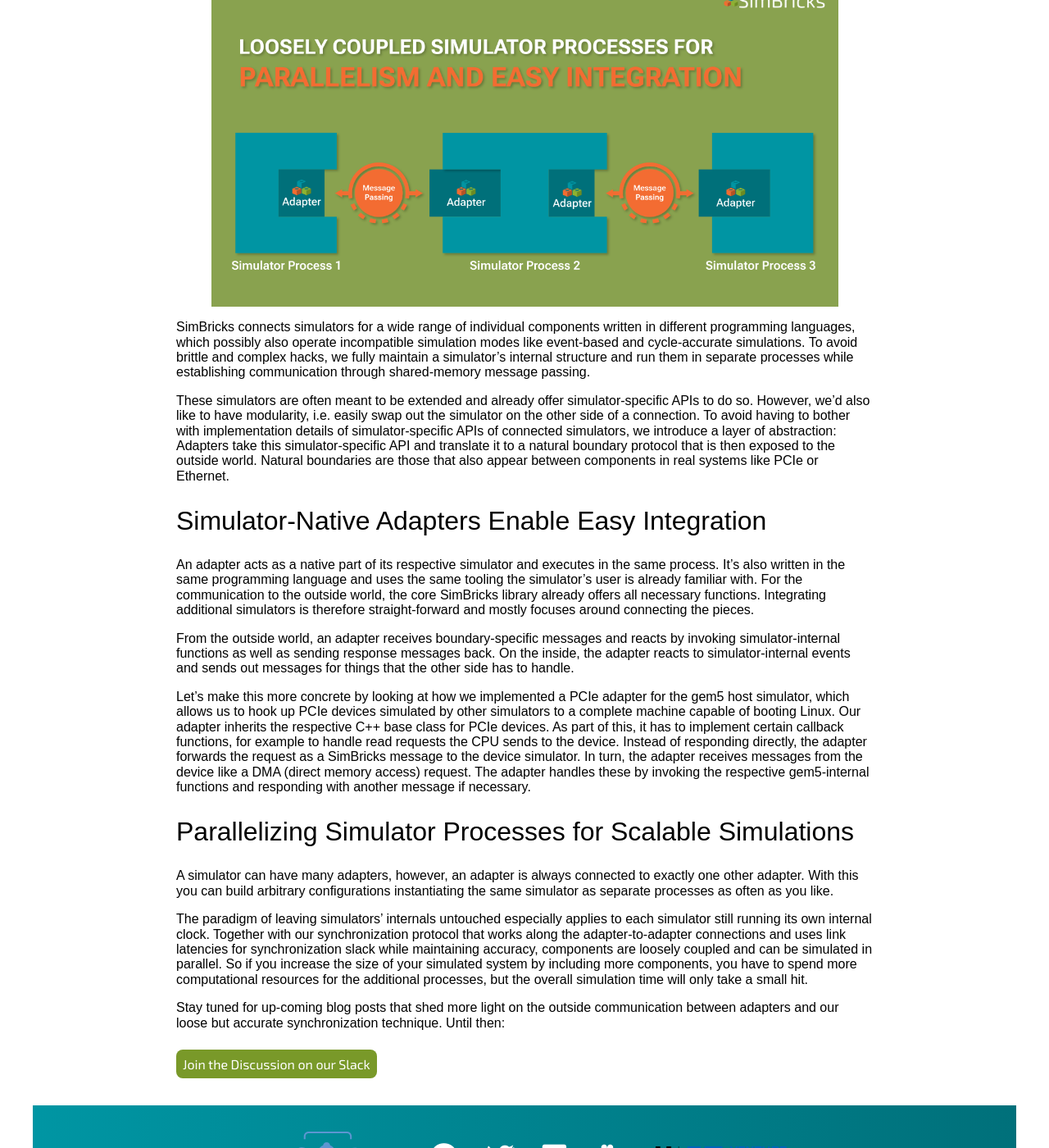
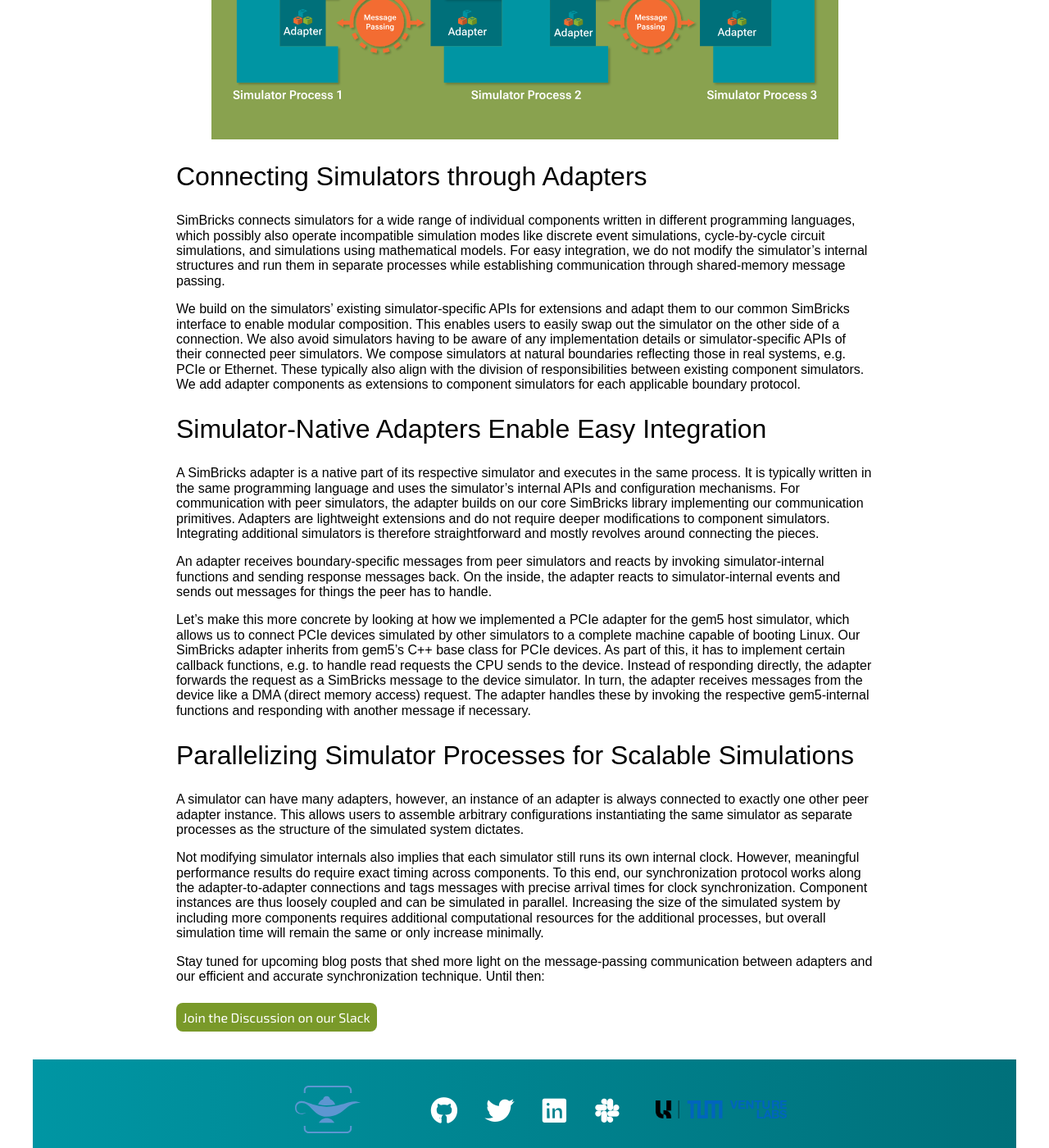
Before and after one commit to simbricks/simbricks.github.io, a Jekyll site: the page built from _posts/2024-06-27-loosely-coupled-simulator-processes.md, in a window 1280 px wide and 1400 px high, scrolled down 878 px. Shown: the whole window at 82% size. Built offline with Jekyll 4.4.1, drawn with Linux system fonts in a browser that asks for light colours; some web fonts are replaced; some of the changed text lies outside the part shown.

Commit message:
pass over today's blog post

```diff
--- a/_posts/2024-06-27-loosely-coupled-simulator-processes.md
+++ b/_posts/2024-06-27-loosely-coupled-simulator-processes.md
@@ -2,85 +2,93 @@
 title: "Loosely Coupled Simulator Processes for Parallelism and Easy Integration"
 subtitle: "Our secret to scalably connect and integrate a range of independent
 and often incompatible simulators into a coherent whole."
-date: 2024-06-28
+date: 2024-06-27
 author: jonas
 permalink: /blog/loosely-coupled-simulator-processes.html
 card_image: /assets/images/blog/loosely-coupled-simulator-processes.png
 ---
 
-We connect individual simulators by introducing adapters, which take simulators'
-internal extensibility APIs and translate them to a suite of SimBricks boundary
-protocols. These are based on real system component boundaries like PCIe and
-Ethernet. Simulator-internal machinery remains untouched by running each
-simulator as a separate process. By just adding an adapter, we can easily
-integrate additional simulators over time.
+SimBricks assembles full-system simulation from multiple simulators running as
+separate, loosely coupled processes. We connect individual simulators by
+introducing adapters, which take simulators' internal APIs and translate them to
+SimBricks boundary protocols. These are based on real system component
+boundaries, such as PCIe and Ethernet. Simulator internals remain untouched by
+running each simulator as a separate process. By just adding an adapter, we can
+easily integrate additional simulators and connect them to already integrated
+simulators. Adapters connect simulators pairwise and communicate through message
+passing. We also implement simulator clock synchronization as part of the
+adaptors and on top of message passing (more on that in a future post).
 
-Adapters are connected pair-wise and communicate through shared-memory message
-passing. Together with our synchronization technique that uses link latencies
-for a loose coupling between simulators, individual components can be simulated
-in parallel for scalable simulation.
-
+![Figure with three component simulators a in separate labeled as processes.
+Each simulator has one or multiple adapters connecting it to other simulator
+processes.](/assets/images/blog/loosely-coupled-simulator-processes.svg)
 
 # Connecting Simulators through Adapters
 
-![loosely-coupled-simulator-processes.png](/assets/images/blog/loosely-coupled-simulator-processes.png)
-
 SimBricks connects simulators for a wide range of individual components written
 in different programming languages, which possibly also operate incompatible
-simulation modes like event-based and cycle-accurate simulations. To avoid
-brittle and complex hacks, we fully maintain a simulator's internal structure
-and run them in separate processes while establishing communication through
-shared-memory message passing.
+simulation modes like discrete event simulations, cycle-by-cycle circuit
+simulations, and simulations using mathematical models. For easy integration, we
+do not modify the simulator's internal structures and run them in separate
+processes while establishing communication through shared-memory message
+passing.
 
-These simulators are often meant to be extended and already offer
-simulator-specific APIs to do so. However, we'd also like to have modularity,
-i.e. easily swap out the simulator on the other side of a connection. To avoid
-having to bother with implementation details of simulator-specific APIs of
-connected simulators, we introduce a layer of abstraction: Adapters take this
-simulator-specific API and translate it to a natural boundary protocol that is
-then exposed to the outside world. Natural boundaries are those that also appear
-between components in real systems like PCIe or Ethernet.
+We build on the simulators' existing simulator-specific APIs for extensions and
+adapt them to our common SimBricks interface to enable modular composition. This
+enables users to easily swap out the simulator on the other side of a
+connection. We also avoid simulators having to be aware of any implementation
+details or simulator-specific APIs of their connected peer simulators. We
+compose simulators at natural boundaries reflecting those in real systems, e.g.
+PCIe or Ethernet. These typically also align with the division of
+responsibilities between existing component simulators. We add adapter
+components as extensions to component simulators for each applicable boundary
+protocol.
+
 
 # Simulator-Native Adapters Enable Easy Integration
 
-An adapter acts as a native part of its respective simulator and executes in the
-same process. It's also written in the same programming language and uses the
-same tooling the simulator's user is already familiar with. For the
-communication to the outside world, the core SimBricks library already offers
-all necessary functions. Integrating additional simulators is therefore
-straight-forward and mostly focuses around connecting the pieces.
+A SimBricks adapter is a native part of its respective simulator and executes in
+the same process. It is typically written in the same programming language and
+uses the simulator's internal APIs and configuration mechanisms. For
+communication with peer simulators, the adapter builds on our core SimBricks
+library implementing our communication primitives. Adapters are lightweight
+extensions and do not require deeper modifications to component simulators.
+Integrating additional simulators is therefore straightforward and mostly
+revolves around connecting the pieces.
 
-From the outside world, an adapter receives boundary-specific messages and
-reacts by invoking simulator-internal functions as well as sending response
-messages back. On the inside, the adapter reacts to simulator-internal events
-and sends out messages for things that the other side has to handle.
+An adapter receives boundary-specific messages from peer simulators and reacts
+by invoking simulator-internal functions and sending response messages back. On
+the inside, the adapter reacts to simulator-internal events and sends out
+messages for things the peer has to handle.
 
 Let's make this more concrete by looking at how we implemented a PCIe adapter
-for the gem5 host simulator, which allows us to hook up PCIe devices simulated
-by other simulators to a complete machine capable of booting Linux. Our adapter
-inherits the respective C++ base class for PCIe devices. As part of this, it has
-to implement certain callback functions, for example to handle read requests the
-CPU sends to the device. Instead of responding directly, the adapter forwards
-the request as a SimBricks message to the device simulator. In turn, the adapter
-receives messages from the device like a DMA (direct memory access) request. The
-adapter handles these by invoking the respective gem5-internal functions and
-responding with another message if necessary.
+for the gem5 host simulator, which allows us to connect PCIe devices simulated
+by other simulators to a complete machine capable of booting Linux. Our
+SimBricks adapter inherits from gem5's C++ base class for PCIe devices. As part
+of this, it has to implement certain callback functions, e.g. to handle
+read requests the CPU sends to the device. Instead of responding directly, the
+adapter forwards the request as a SimBricks message to the device simulator. In
+turn, the adapter receives messages from the device like a DMA (direct memory
+access) request. The adapter handles these by invoking the respective
+gem5-internal functions and responding with another message if necessary.
 
 # Parallelizing Simulator Processes for Scalable Simulations
 
-A simulator can have many adapters, however, an adapter is always connected to
-exactly one other adapter. With this you can build arbitrary configurations
-instantiating the same simulator as separate processes as often as you like.
+A simulator can have many adapters, however, an instance of an adapter is always
+connected to exactly one other peer adapter instance. This allows users to
+assemble arbitrary configurations instantiating the same simulator as separate
+processes as the structure of the simulated system dictates.
 
-The paradigm of leaving simulators' internals untouched especially applies to
-each simulator still running its own internal clock. Together with our
-synchronization protocol that works along the adapter-to-adapter connections and
-uses link latencies for synchronization slack while maintaining accuracy,
-components are loosely coupled and can be simulated in parallel. So if you
-increase the size of your simulated system by including more components, you
-have to spend more computational resources for the additional processes, but the
-overall simulation time will only take a small hit.
+Not modifying simulator internals also implies that each simulator still runs
+its own internal clock. However, meaningful performance results do require exact
+timing across components. To this end, our synchronization protocol works along
+the adapter-to-adapter connections and tags messages with precise arrival times
+for clock synchronization. Component instances are thus loosely coupled and can
+be simulated in parallel. Increasing the size of the simulated system by
+including more components requires additional computational resources for the
+additional processes, but overall simulation time will remain the same or only
+increase minimally.
 
-Stay tuned for up-coming blog posts that shed more light on the outside
-communication between adapters and our loose but accurate synchronization
+Stay tuned for upcoming blog posts that shed more light on the message-passing
+communication between adapters and our efficient and accurate synchronization
 technique. Until then:
```
Also changed, not shown: assets/images/blog/loosely-coupled-simulator-processes.svg (added).
